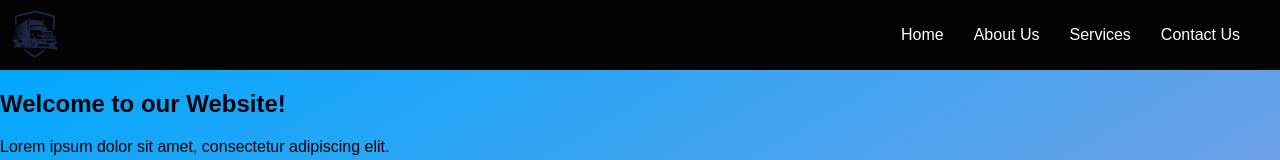
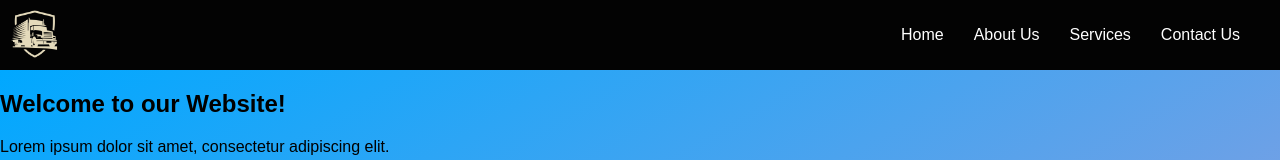
Before and after one commit to mshehryarahmed/test, a React (Create React App) app: page / in a window 1280 px wide. Shown: the top 160 px of the page. Built offline with nearby package versions, Linux system fonts and the light colour scheme.

Commit message:
logo inverted

```diff
--- a/src/components/Navbar.css
+++ b/src/components/Navbar.css
@@ -24,4 +24,5 @@
 .image-logo{
     height: 3em;
     width: 3em;
+    filter: invert(100%);
 }
```
